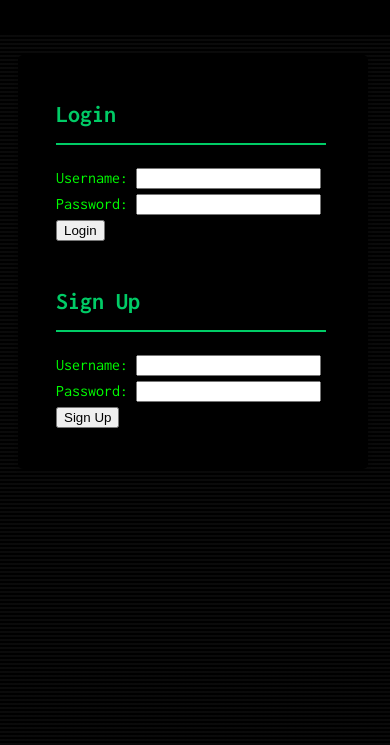
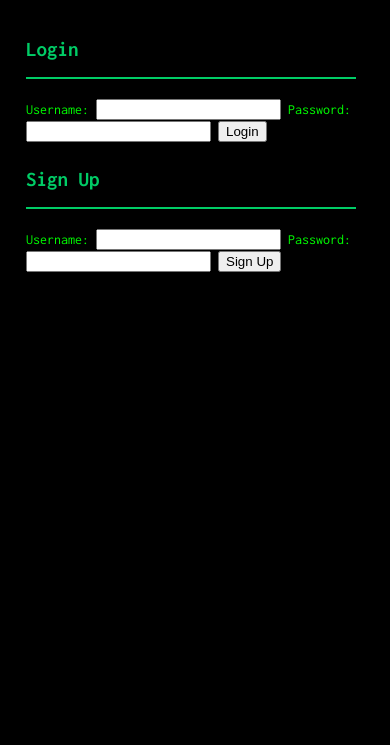
Before and after one commit to Xberg123/Xberg123.github.io, a website: page index.html in a window 390 px wide. Shown: the part 99-844 px from the top of the page. Drawn offline with Linux system fonts and the light colour scheme.

Commit message:
Update styles.css

```diff
--- a/styles.css
+++ b/styles.css
@@ -9,7 +9,7 @@ body {
   padding: 0;
   background-color: #000;
   color: #0f0;
-  overflow: hidden; /* Hide overflow to enhance glitch effect */
+  overflow: hidden;
 }
 
 header {
@@ -34,7 +34,7 @@ header {
   border-radius: 5px;
   padding: 20px;
   box-shadow: 0 2px 4px rgba(0, 0, 0, 0.1);
-  animation: glitch 10s infinite; /* Glitch effect */
+  animation: glitch 10s infinite;
 }
 
 .entry-form h2,
@@ -65,54 +65,59 @@ header {
 #auth-section input[type="text"],
 #auth-section input[type="password"],
 #auth-section button {
-  animation: fadeInUp 1s ease-in-out; /* Text animation */
+  animation: fadeInUp 1s ease-in-out;
+}
+
+/* Mobile Responsiveness */
+@media only screen and (max-width: 600px) {
+  body {
+    font-size: 14px;
+  }
+
+  header {
+    padding: 10px;
+  }
+
+  .container {
+    padding: 10px;
+  }
+
+  .entry-form,
+  .entries,
+  .login-form,
+  .signup-form,
+  #auth-section {
+    padding: 10px;
+  }
 }
 
 /* ... (rest of the styles remain the same) */
 
-/* Text Animation */
 @keyframes fadeInUp {
   from {
     opacity: 0;
     transform: translateY(20px);
   }
+
   to {
     opacity: 1;
     transform: translateY(0);
   }
 }
 
-/* Glitch Effect */
 @keyframes glitch {
-  2%, 64% {
+
+  2%,
+  64% {
     transform: translate(2px, 0) skew(0deg);
   }
-  4%, 60% {
+
+  4%,
+  60% {
     transform: translate(-2px, 0) skew(0deg);
   }
+
   62% {
     transform: translate(0, 0) skew(5deg);
   }
 }
-
-/* Cursor Animation */
-@keyframes cursor {
-  0%, 100% {
-    border-right: 2px solid #00cc66;
-  }
-  50% {
-    border-right: 2px solid transparent;
-  }
-}
-
-/* Terminal Background Pattern */
-body::before {
-  content: '';
-  position: fixed;
-  width: 100%;
-  height: 100%;
-  pointer-events: none;
-  background: repeating-linear-gradient(180deg, #000, #000 2px, #222 2px, #222 4px);
-  opacity: 0.3;
-  z-index: -1;
-}
```
